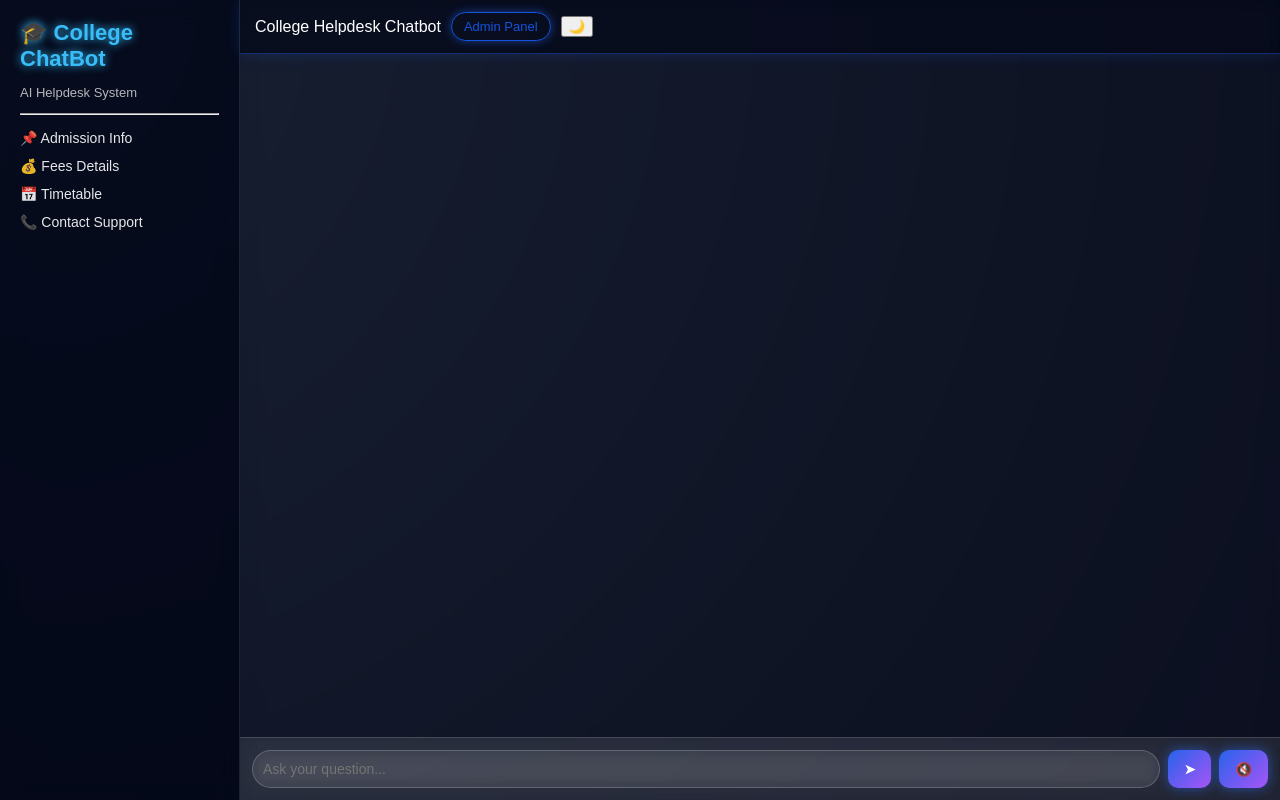
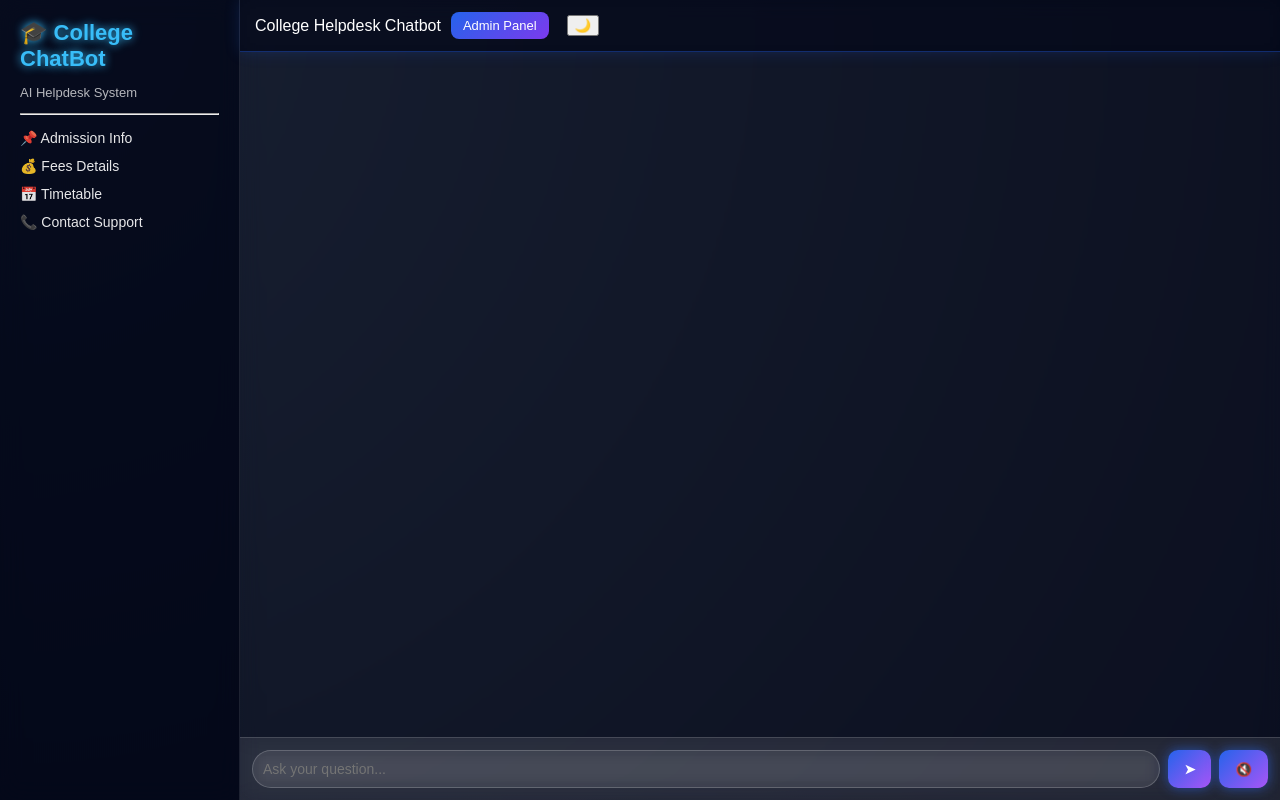
Before and after one commit to saliankishan/college-chatbot, a Flask app: page / in a window 1280 px wide. Run offline with Flask 3, Linux system fonts and the light colour scheme.

Commit message:
Update style.css

```diff
--- a/static/style.css
+++ b/static/style.css
@@ -285,19 +285,18 @@ body.light .menu-btn {
 }
 
 .admin-btn {
+    background: linear-gradient(135deg, #2563eb, #7c3aed);
+    border: none;
+    color: white;
     padding: 6px 12px;
-    border-radius: 20px;
-    border: 1px solid #1454e0;
-    background: transparent;
-    color: #1454e0;
+    border-radius: 8px;
     font-size: 13px;
     cursor: pointer;
-    transition: 0.3s;
-    box-shadow: 0 0 10px rgba(37, 99, 235, 0.5);
+    margin-right: 8px;
+    transition: 0.2s;
 }
 
 .admin-btn:hover {
-    background: #1454e0;
-    color: white;
-    box-shadow: 0 0 20px rgba(37, 99, 235, 0.9);
+    transform: scale(1.05);
+    box-shadow: 0 0 10px rgba(37, 99, 235, 0.6);
 }
```
